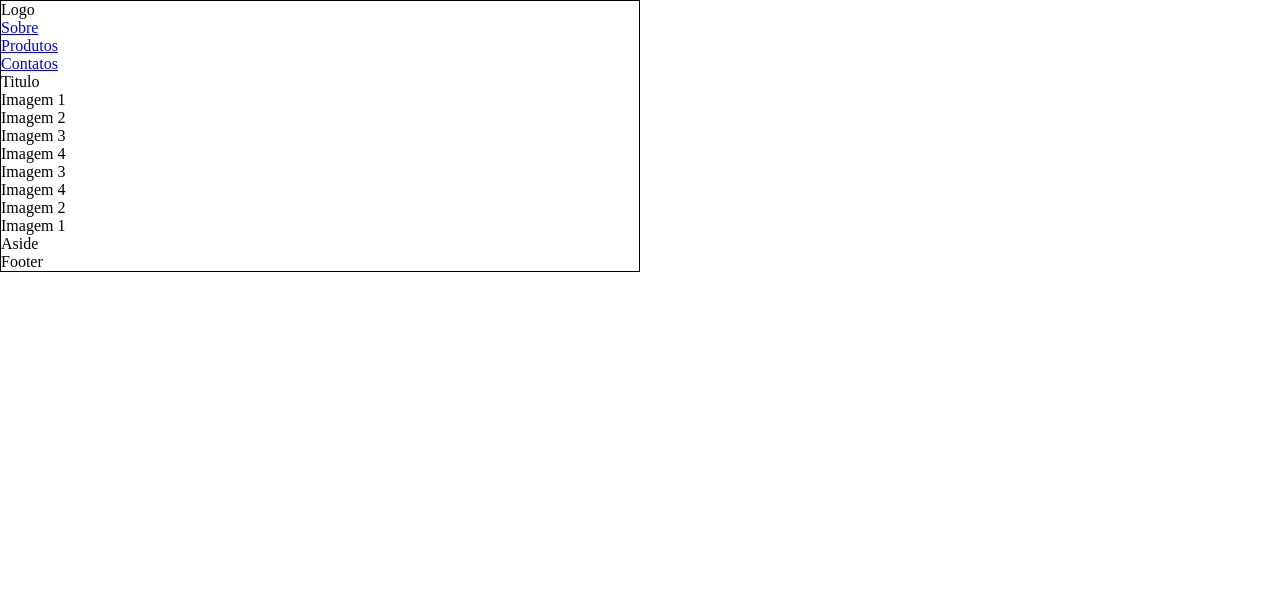
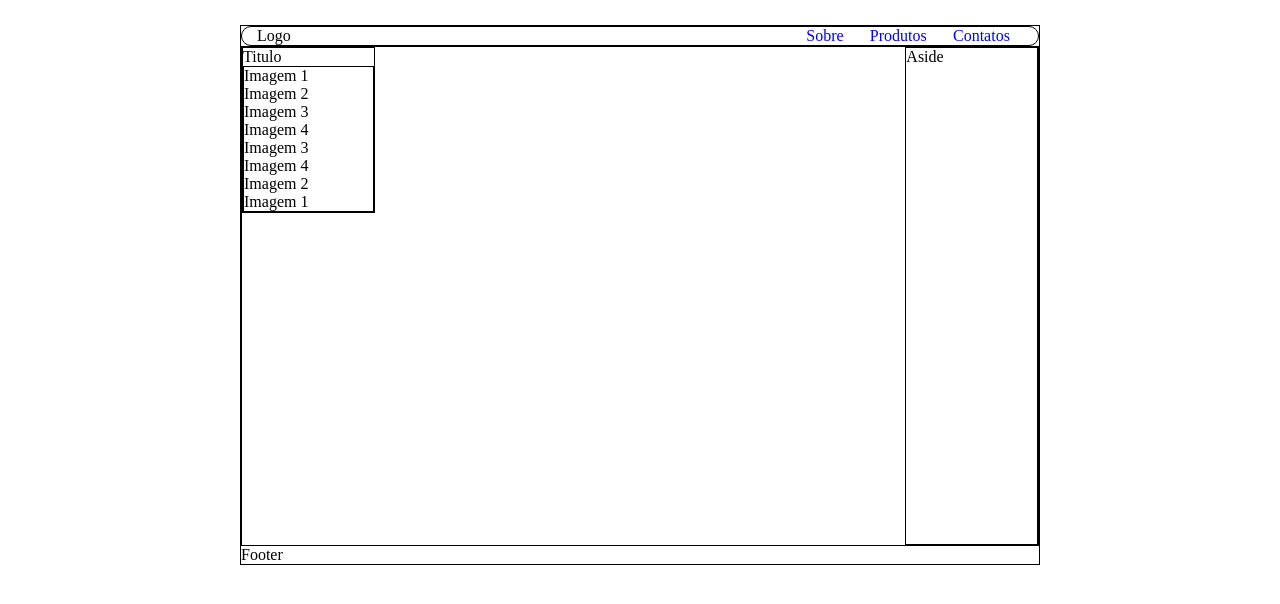
Before and after one commit to rossanp/CSS-Grid-Layout-e-Flexbox, a plain HTML site: page index.html in a window 1280 px wide. Drawn offline with Linux system fonts and the light colour scheme.

Commit message:
Estilisando o header e o conteudo

```diff
--- a/styles.css
+++ b/styles.css
@@ -5,21 +5,70 @@
     list-style: none;
 }
 
+body {
+    display: grid;
+    justify-content: center;
+    padding: 25px;
+}
+
 .container {
-    max-width: 80vh;
+    width: 100vh;
     border: 1px solid black;
-
 }
 
 /* estilisando o header */
+.header {
+    border: 1px solid black;
+    border-radius: 10px;
+    display: flex;
+    justify-content: space-between; /* Criando espaçamento entre os itens dentro da div. */
+    padding: 0 15px;
+    align-items: center;
+}
 
+/* Como funciona o grid e flexbox?
+    Primeiro, vc tem que declarar a div pai como grid e só assim, declarar os filhos como flex.
+    Exemplo:    Declarada a div "menu" como grid.
+                Declarada a "ul" (filho de menu) dentro da div "menu" como flex e da-se o espaçamento nos itens dele. */
+.menu {
+    display: grid;
+    width: 30%;
+}
+
+.menu ul {
+    display: flex;
+    justify-content: space-around; /* Criando espaçamento entre os itens dentro de ul. */
+}
+
+.menu a {
+    padding: 10px; /* Deixando a área de clique do link maior. */
+    text-decoration: none;
+}
 
 /* estilisando o conteúdo do site */
+.conteudo {
+    display: grid;
+    grid-template-columns: repeat(6, 1fr);
+    grid-template-rows: repeat(3, 1fr);
+    border: 1px solid black;
+}
 
+.card-pai {
+    grid-column: 80%;
+    grid-row: 1;
+    border: 1px solid;
+}
+
+.card {
+    border: 1px solid;
+}
 
 /* estilisando o aside */
 .aside {
-
+    display: flex;
+    grid-column: 6;
+    grid-row: 1/4;
+    border: 1px solid;
 }
 
 /* estilisando o footer */
```
Also changed, not shown: index.html (+1 -1 lines).
